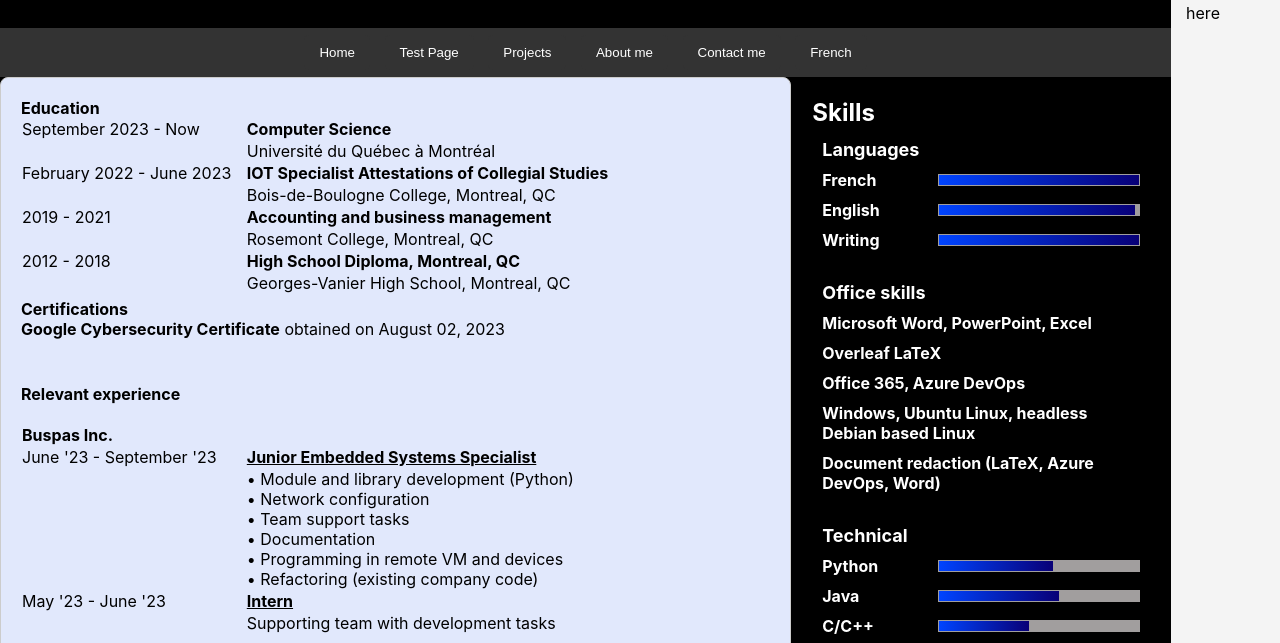
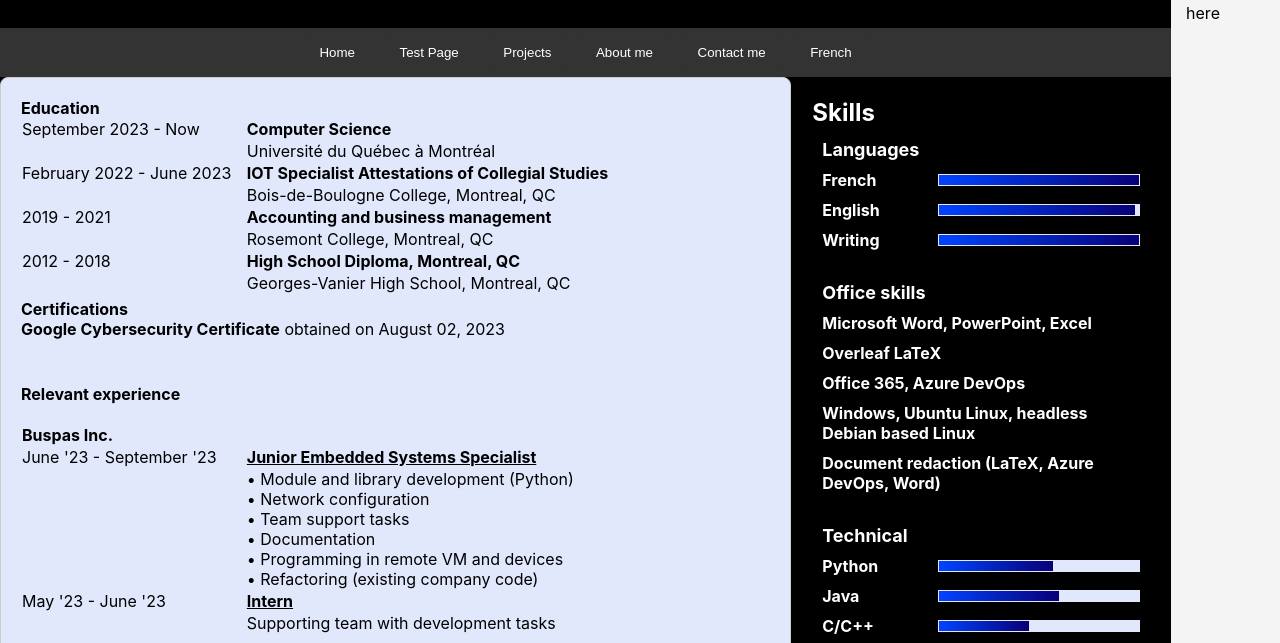
Before and after one commit to cadieuxpaquinr/CV, a plain HTML site: page index.html in a window 1280 px wide. Shown: the part 132-775 px from the top of the page. Drawn offline with Linux system fonts and the light colour scheme.

Commit message:
Update styles.css

```diff
--- a/styles.css
+++ b/styles.css
@@ -232,7 +232,7 @@
 }
 
 .skill-bar {
-    background-color: #a19e9e;
+    background-color: #e1e8fc;
     border: 1px solid transparent;
     width: 200px;
     display: flex;
```
